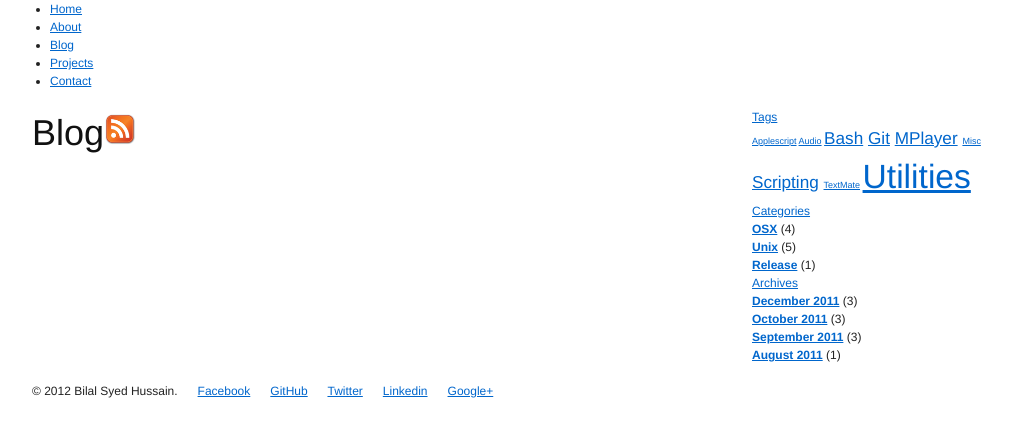
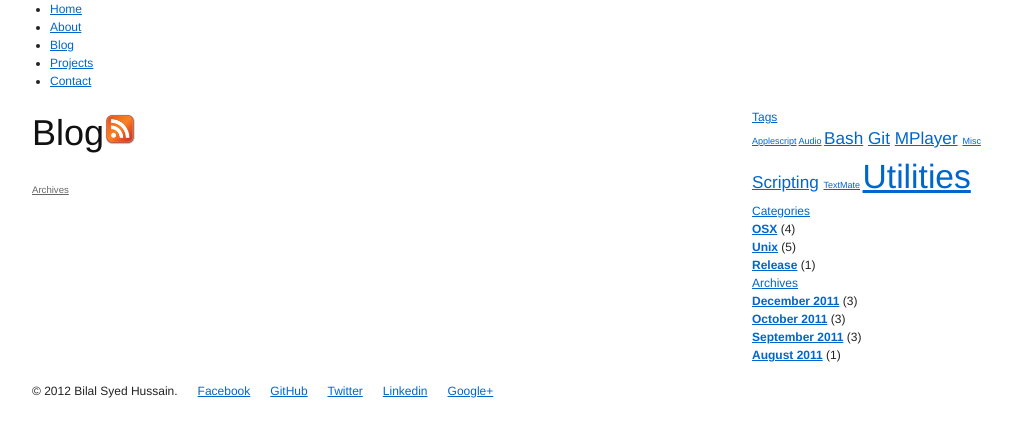
Before and after one commit to Bilalh/old-website-bilalh.github.com, a Jekyll site: the page built from blog.html, in a window 1280 px wide. Shown: the top 437 px of the page, without its empty margins (133-1142 px from the left). Built offline with Jekyll 4.4.1, drawn with Linux system fonts in a browser that asks for light colours; Markdown is read by kramdown in place of the engine named in the settings; comment, search, counter and statistics services are not loaded.

Commit message:
Archives on blog page

```diff
--- a/blog.html
+++ b/blog.html
@@ -2,7 +2,9 @@
 layout: default
 title: Blog
 ---
-<h1 class="large-bottom">Blog<a href="/feed" class="small quiet rss"><img src="/images/rss.png" alt="RSS" width=32 height=32 /></a></h1>
+<h1 class="neg-bottom">Blog<a href="/feed" class="small quiet rss"><img src="/images/rss.png" alt="RSS" width=32 height=32 /></a>
+</h1>
+<span class="low-top quiet large-bottom"><a href="/archives" rel="Post Archives" class="small quiet">Archives</a></span>
 
 <div id="main-content">
 	{% assign posts = paginator.posts %}
```
Also changed, not shown: 1 other file.
